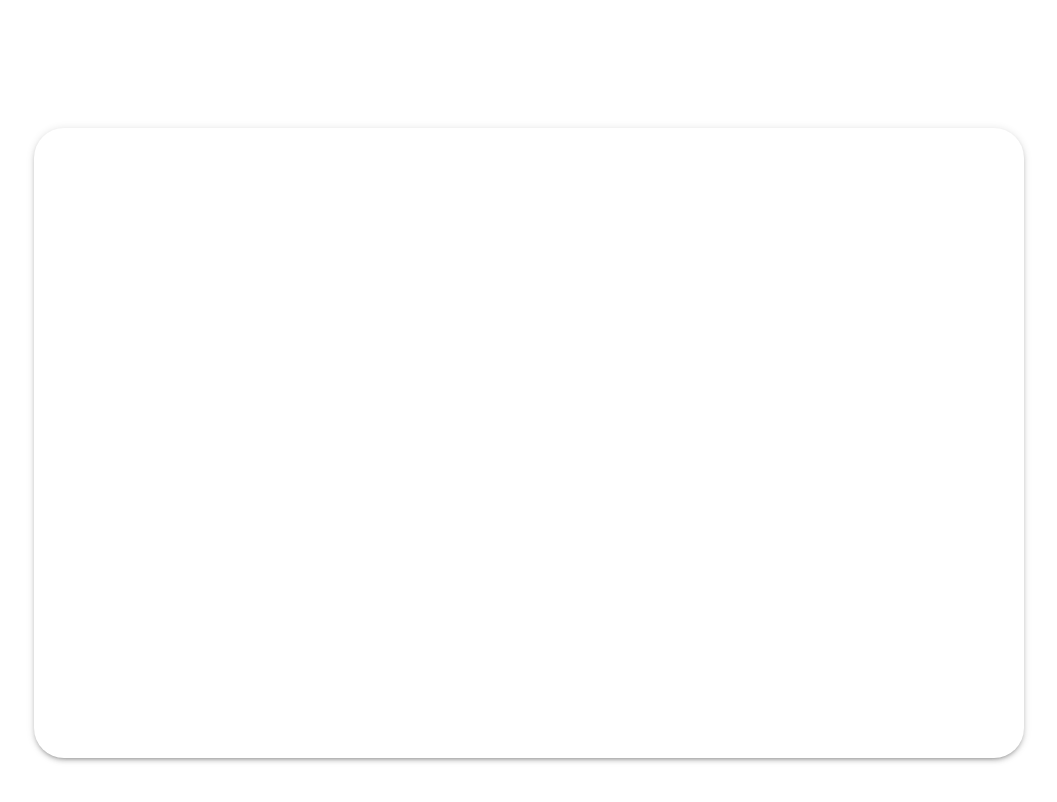
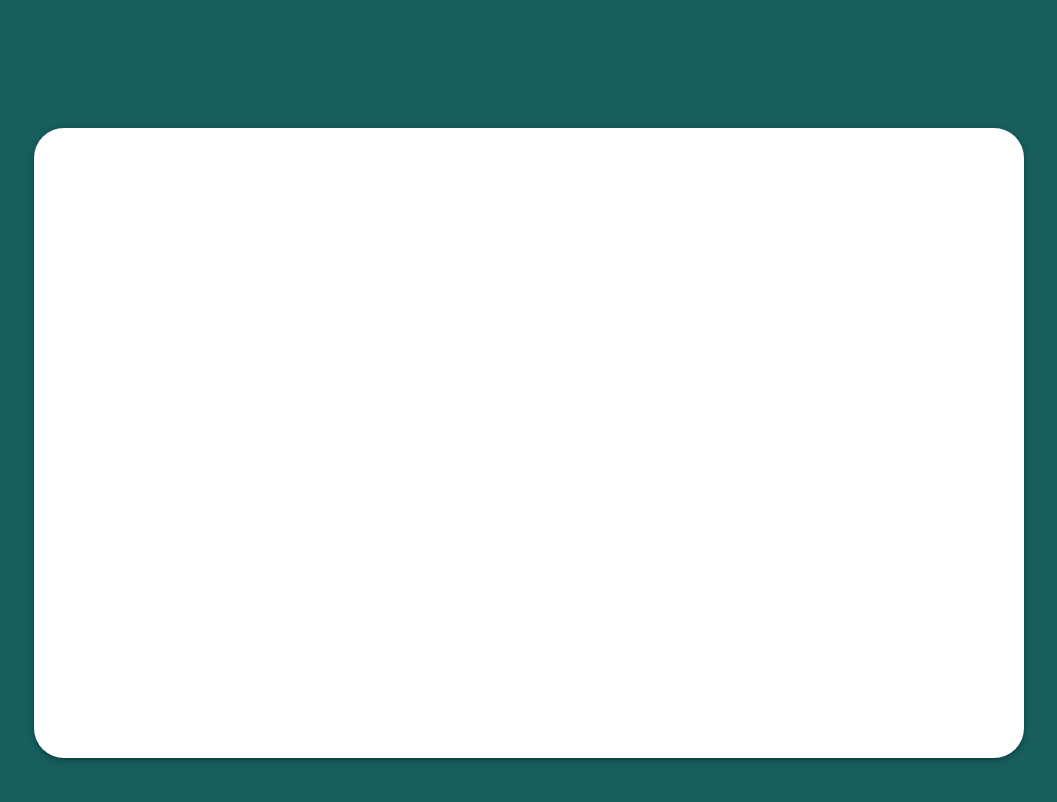
Before and after one commit to theStorm95/practice-projects, a React (Create React App) app in the folder todo-list/: page / in a window 1280 px wide. Shown: the top 802 px of the page, without its empty margins (94-1151 px from the left). Built offline with nearby package versions, Linux system fonts and the light colour scheme.

Commit message:
FeatureL: Added background color

```diff
--- a/todo-list/src/App.tsx
+++ b/todo-list/src/App.tsx
@@ -3,7 +3,7 @@ import React from "react";
 
 function App() {
   return (
-    <div>
+    <div style={{ backgroundColor: "#175e5d", padding: "10%" }}>
       <Paper
         elevation={3}
         square={false}
@@ -12,7 +12,7 @@ function App() {
           padding: "15px",
           minHeight: "75vh",
           borderRadius: "30px",
-          margin: "10%",
+          // margin: "10%",
         }}
       ></Paper>
     </div>
```
